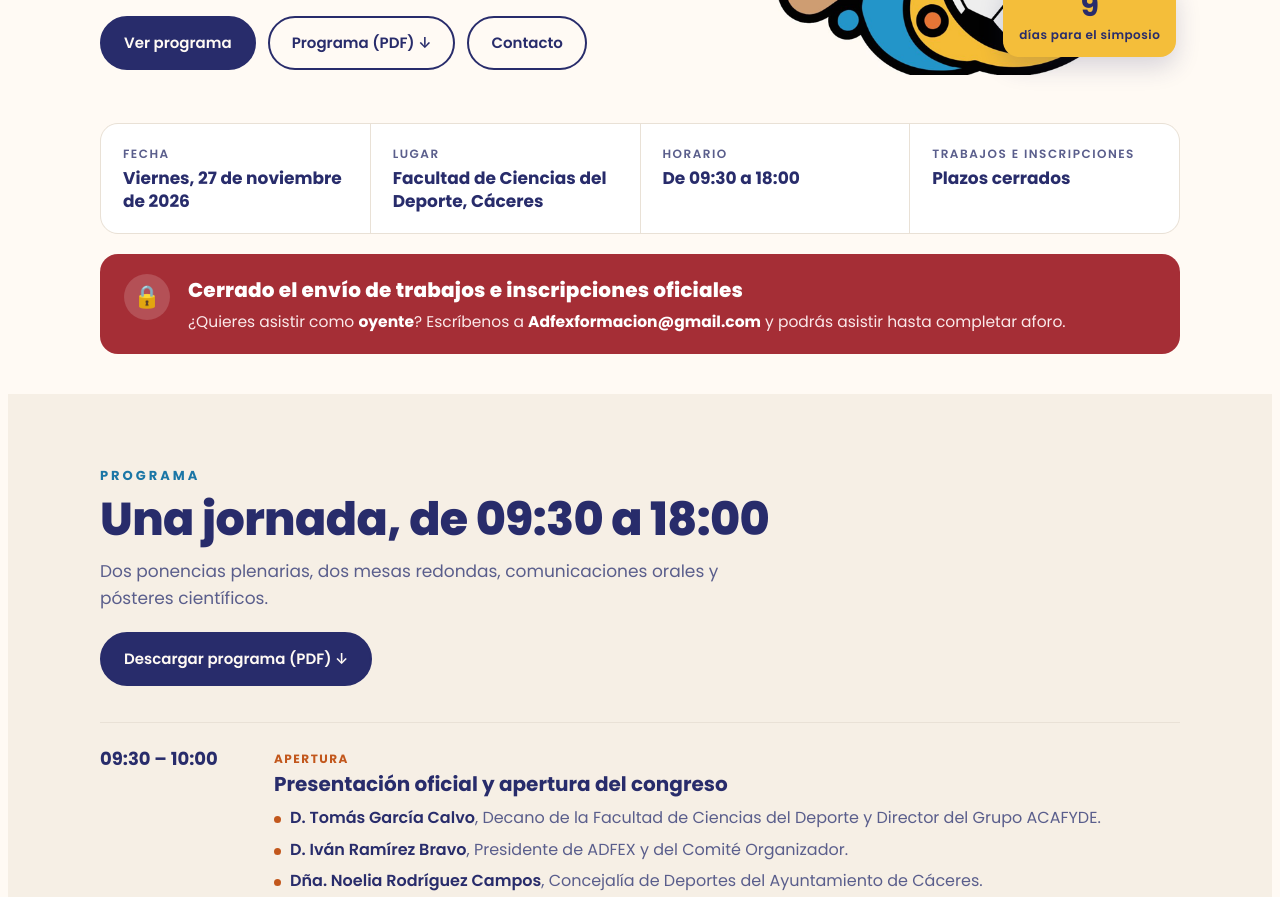
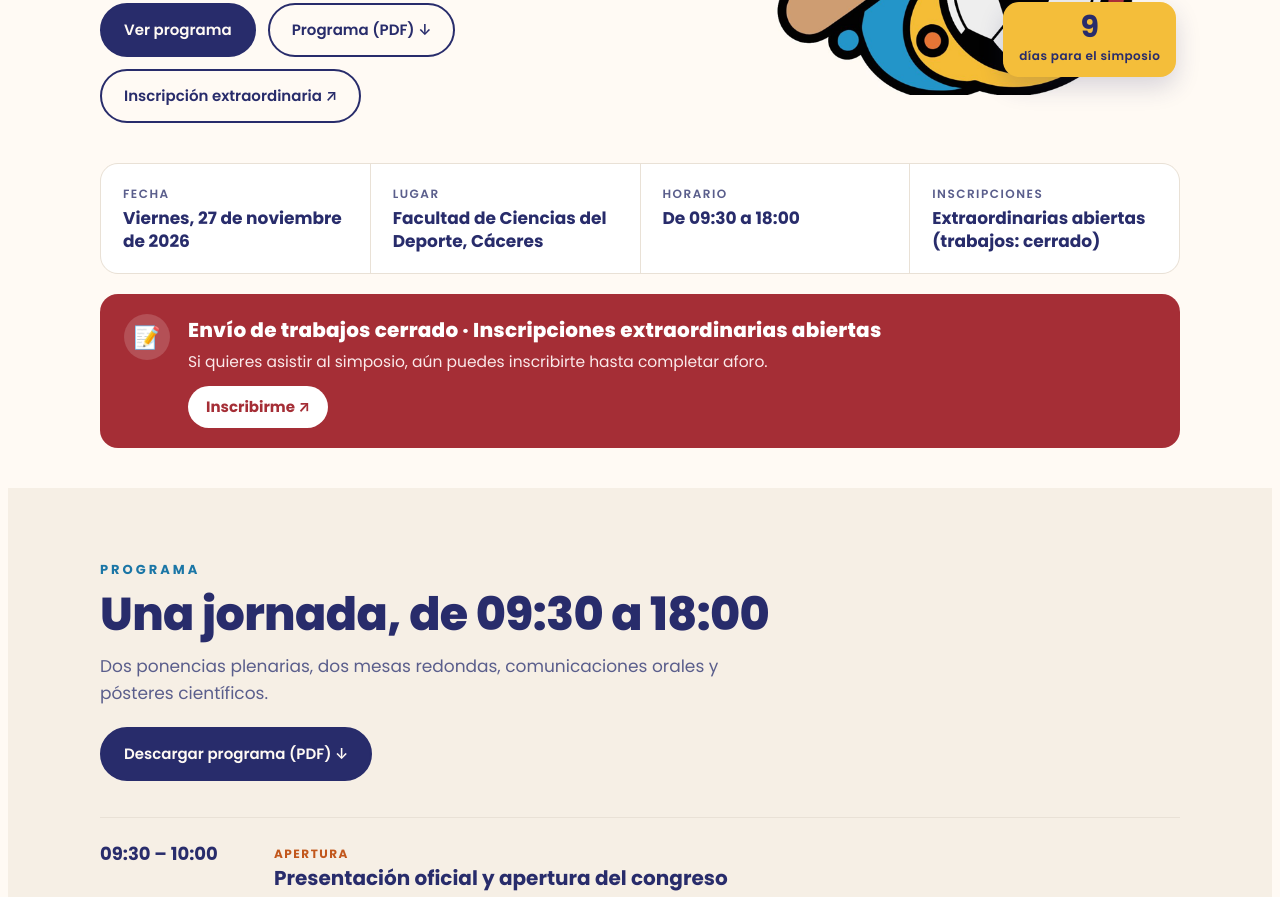
Before and after one commit to Adfexcc/Simposio-Ciencias-del-Deporte, a plain HTML site: page index.html in a window 1280 px wide. Shown: the part 478-1375 px from the top of the page. Drawn offline with Linux system fonts and the light colour scheme.

Commit message:
Reabrir inscripciones extraordinarias; envío de trabajos cerrado
Co-Authored-By: Claude Opus 5.5 <noreply@anthropic.com>
Claude-Session: https://claude.ai/code/session_01FYuyvSRBj5DsWyHdJLuBSn

```diff
--- a/index.html
+++ b/index.html
@@ -92,6 +92,8 @@ a:focus-visible,button:focus-visible{outline:3px solid var(--blue);outline-offse
 .notice strong{display:block;font-size:20px;font-weight:800;letter-spacing:.2px}
 .notice p{margin-top:4px;font-size:15.5px;line-height:1.55;color:#FBE9EA}
 .notice b{color:#fff}
+.notice .nbtn{display:inline-flex;margin-top:12px;background:#fff;color:#A52E36;font-weight:700;font-size:15px;text-decoration:none;padding:9px 18px;border-radius:999px}
+.notice .nbtn:hover{opacity:.9}
 
 /* sections */
 section.block{padding-block:72px}
@@ -274,7 +276,7 @@ footer{padding-block:48px 40px;border-top:1px solid var(--line)}
       <div class="ctas">
         <a class="btn primary" href="#programa">Ver programa</a>
         <a class="btn ghost" href="programa-simposio.pdf" target="_blank" rel="noopener">Programa (PDF) ↓</a>
-        <a class="btn ghost" href="#informacion">Contacto</a>
+        <a class="btn ghost" href="https://docs.google.com/forms/d/e/1FAIpQLSfliqRT06YcMzEMpjmixmJ_XYwr5AWj3Yi_ExE9bI0-J9cqrA/viewform?usp=sharing&amp;ouid=110708839969469921543" target="_blank" rel="noopener">Inscripción extraordinaria ↗</a>
       </div>
     </div>
     <div class="art">
@@ -287,13 +289,14 @@ footer{padding-block:48px 40px;border-top:1px solid var(--line)}
       <div class="fact"><small>Fecha</small><strong>Viernes, 27 de noviembre de 2026</strong></div>
       <div class="fact"><small>Lugar</small><strong>Facultad de Ciencias del Deporte, Cáceres</strong></div>
       <div class="fact"><small>Horario</small><strong>De 09:30 a 18:00</strong></div>
-      <div class="fact"><small>Trabajos e inscripciones</small><strong>Plazos cerrados</strong></div>
+      <div class="fact"><small>Inscripciones</small><strong>Extraordinarias abiertas (trabajos: cerrado)</strong></div>
     </div>
     <div class="notice" role="note">
-      <div class="nicon" aria-hidden="true">🔒</div>
+      <div class="nicon" aria-hidden="true">📝</div>
       <div>
-        <strong>Cerrado el envío de trabajos e inscripciones oficiales</strong>
-        <p>¿Quieres asistir como <b>oyente</b>? Escríbenos a <b>Adfexformacion@gmail.com</b> y podrás asistir hasta completar aforo.</p>
+        <strong>Envío de trabajos cerrado · Inscripciones extraordinarias abiertas</strong>
+        <p>Si quieres asistir al simposio, aún puedes inscribirte hasta completar aforo.</p>
+        <a class="nbtn" href="https://docs.google.com/forms/d/e/1FAIpQLSfliqRT06YcMzEMpjmixmJ_XYwr5AWj3Yi_ExE9bI0-J9cqrA/viewform?usp=sharing&amp;ouid=110708839969469921543" target="_blank" rel="noopener">Inscribirme ↗</a>
       </div>
     </div>
   </div>
@@ -429,9 +432,9 @@ footer{padding-block:48px 40px;border-top:1px solid var(--line)}
 
     <div class="deadline">
       <div class="big"><small>Estado</small>Envío cerrado</div>
-      <div class="meta">La aceptación y la modalidad se comunican por correo electrónico. ¿Quieres asistir como oyente? Escríbenos a Adfexformacion@gmail.com y podrás asistir hasta completar aforo.</div>
+      <div class="meta">La aceptación y la modalidad se comunican por correo electrónico. ¿Quieres asistir? Las inscripciones extraordinarias están abiertas hasta completar aforo.</div>
       <div class="pills"><span>Póster científico</span><span>Comunicación oral</span><span>Gratuito</span></div>
-      <a class="btn" href="#informacion" style="background:var(--yellow);color:var(--on-yellow);border-color:var(--yellow)">Contactar con la organización</a>
+      <a class="btn" href="https://docs.google.com/forms/d/e/1FAIpQLSfliqRT06YcMzEMpjmixmJ_XYwr5AWj3Yi_ExE9bI0-J9cqrA/viewform?usp=sharing&amp;ouid=110708839969469921543" target="_blank" rel="noopener" style="background:var(--yellow);color:var(--on-yellow);border-color:var(--yellow)">Inscripción extraordinaria ↗</a>
     </div>
 
     <div class="req">
```
